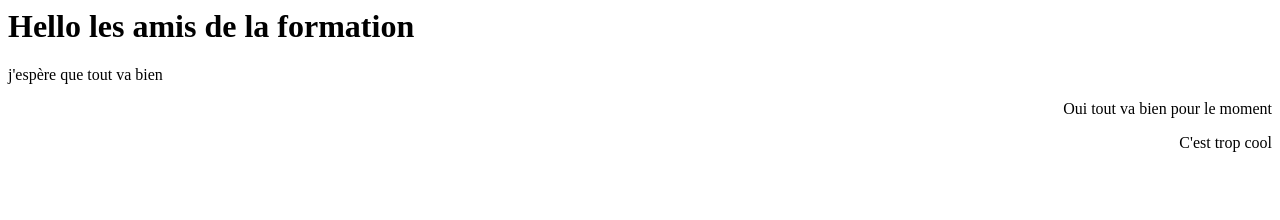
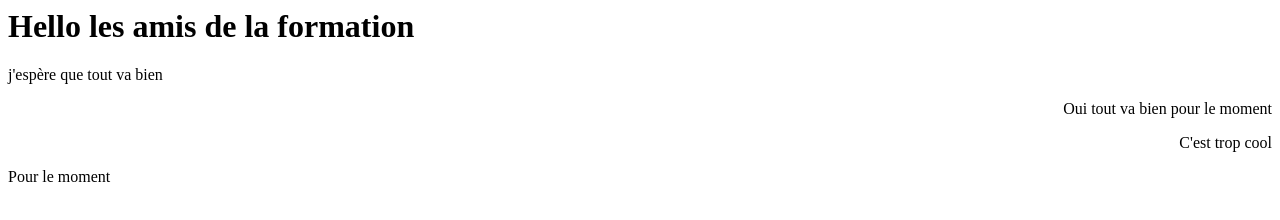
Before and after one commit to arnauldchamelot/premier_push, a plain HTML site: page index.html in a window 1280 px wide. Drawn offline with Linux system fonts and the light colour scheme.

Commit message:
essai à nouveau

```diff
--- a/index.html
+++ b/index.html
@@ -3,3 +3,4 @@
 <div align="right">Oui tout va bien pour le moment
     <p>C'est trop cool</p>
 </div>
+<div font="emoji">Pour le moment</div>
```
